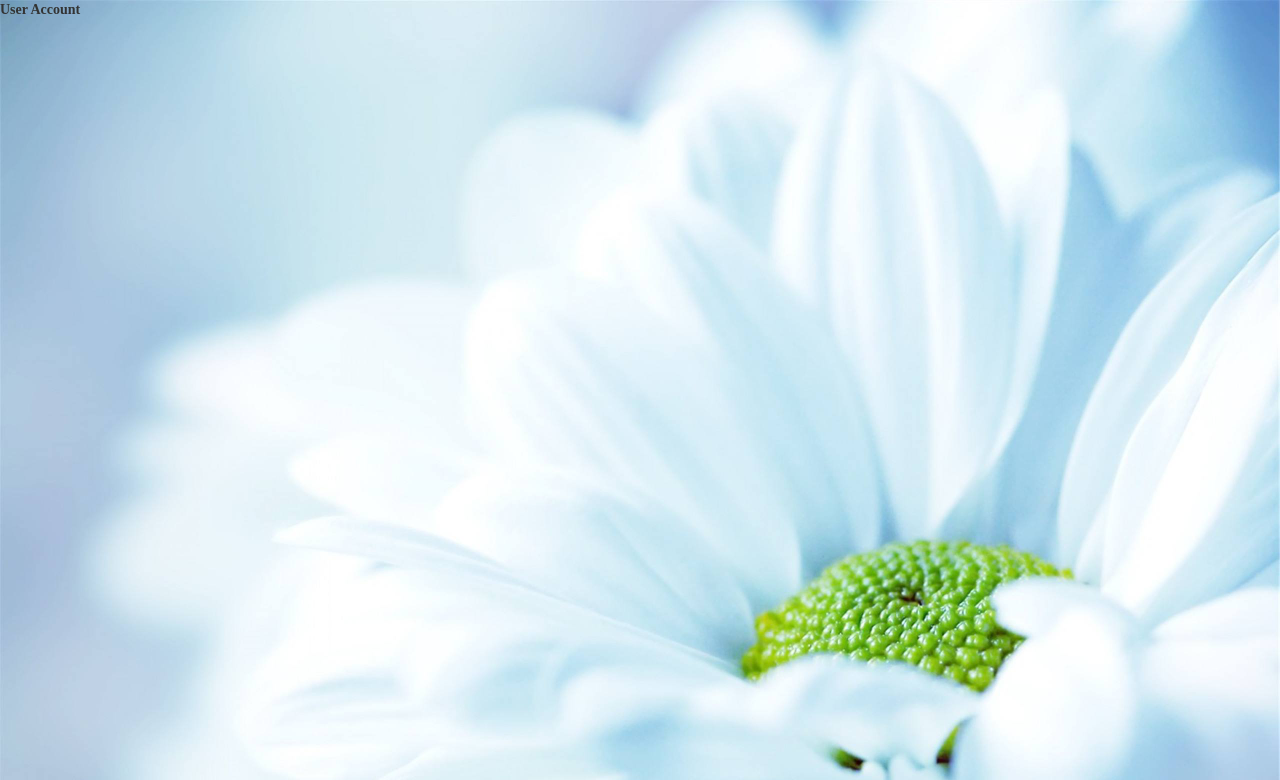
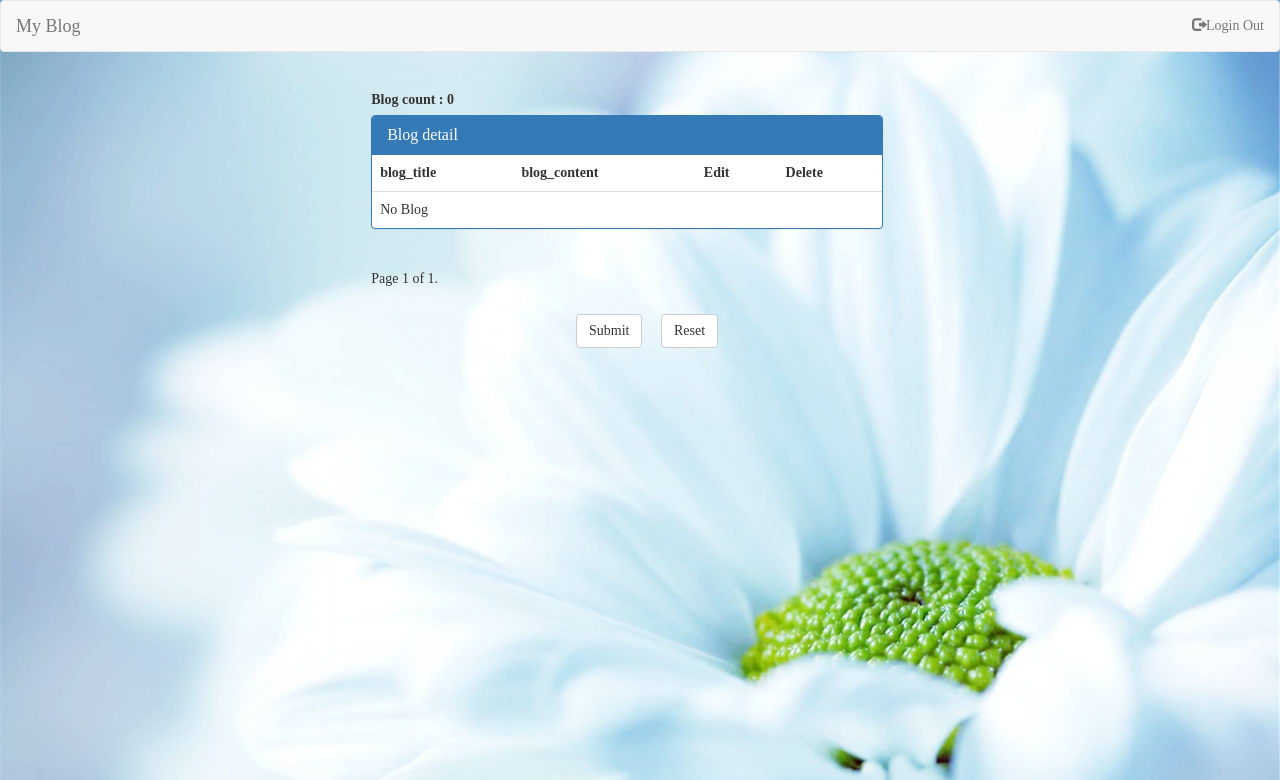
Before and after one commit to poochai1111/Python_MyBlog, a Django app: page /account/ in a window 1280 px wide. Shown: the top 780 px of the page. Run offline with Django 3.2, Linux system fonts and the light colour scheme; data that the repository does not hold is empty; some libraries are stand-ins or nearby versions.

Commit message:
account page

```diff
--- a/MyBlog/settings.py
+++ b/MyBlog/settings.py
@@ -81,7 +81,7 @@ WSGI_APPLICATION = 'MyBlog.wsgi.application'
 DATABASES = {
     'default': {
         'ENGINE': 'django.db.backends.mysql',
-        'NAME': 'myblog',
+        'NAME': 'my_blog',
         'USER': 'root',
         'PASSWORD': 'root',
         'HOST': 'localhost',
--- a/MyBlog/view.py
+++ b/MyBlog/view.py
@@ -3,6 +3,7 @@ from MyBlog.models import MyBlog
 from django.views.decorators.csrf import csrf_exempt
 from django.contrib.auth import authenticate, login
 from django.contrib.auth.models import User
+from django.core.paginator import Paginator, EmptyPage, PageNotAnInteger
 import datetime
 
 
@@ -15,7 +16,7 @@ def login_blog(request):
     if 'register' in request.GET:
         user_list = User.objects.all()
         return render(request, 'register.html', {"user_list": user_list})
-    elif'submit' in request.GET:
+    elif 'submit' in request.GET:
         name = request.GET['name']
         pwd = request.GET['password']
         user = authenticate(request, username=name, password=pwd)
@@ -63,4 +64,16 @@ def change_password(request):
 
 
 def account_display(request):
-    return render(request, 'Account.html')
+    user_name = request.user.username
+    blog = list(MyBlog.objects.filter(name=user_name))
+    paginator = Paginator(blog, 10)
+    page = request.GET.get('page')
+    try:
+        blog = paginator.page(page)
+    except PageNotAnInteger:
+        # If page is not an integer, deliver first page.
+        blog = paginator.page(1)
+    except EmptyPage:
+        # If page is out of range (e.g. 9999), deliver last page of results.
+        blog = paginator.page(paginator.num_pages)
+    return render(request, 'Account.html', {"blog_info": blog, "blog_count": len(blog)})
--- a/static/css/account.css
+++ b/static/css/account.css
@@ -4,3 +4,19 @@ body {
     background-size: 100%;
     height: 100%;
 }
+
+#account{
+    margin-left: 29%;
+    margin-top: 3%;
+    width:40%;
+    height: 450px;
+}
+
+#buttonGroup{
+    margin-left: 40%;
+    margin-top: 1%;
+}
+
+#reset{
+    margin-left: 15px;
+}
--- a/static/css/blog.css
+++ b/static/css/blog.css
@@ -6,7 +6,7 @@ body {
 }
 
 .blogDiv {
-    margin-top: 5%;
+    margin-top: 3%;
     margin-left: 28%;
     background-color: white;
     height: 700px;
--- a/templates/Account.html
+++ b/templates/Account.html
@@ -11,10 +11,73 @@
     <title>Account</title>
 </head>
 <body>
-<div id="register">
+<nav class="navbar navbar-default" role="navigation">
+    <div class="container-fluid">
+        <div class="navbar-header">
+            <a class="navbar-brand" href="{% url 'login' %}">My Blog</a>
+        </div>
+        <ul class="nav navbar-nav navbar-right">
+            <li><a href="{% url 'login' %}"><span class="glyphicon glyphicon-log-out"></span>Login Out</a></li>
+        </ul>
+    </div>
+</nav>
+<div id="account">
     <form action="" method="post">
         {% csrf_token %}
-        <label class="registerTitle">User Account</label><br/>
+        <label>Blog count : {{ blog_count }}</label>
+        <div class="panel panel-primary">
+            <div class="panel-heading">
+                <h3 class="panel-title">Blog detail</h3>
+            </div>
+            {% if blog_count > 0 %}
+                <table class="table">
+                    <th>blog_title</th>
+                    <th>blog_content</th>
+                    <th>Edit</th>
+                    <th>Delete</th>
+                    {% for blob in blog_info %}
+                        <tr>
+                            <td>{{ blob.title }}</td>
+                            <td>{{ blob.content }}</td>
+                            <td><input type="checkbox" name="Edit" id="{{ blog.id }}"/></td>
+                            <td><input type="checkbox" name="Delete" id="{{ blog.id }}"/></td>
+                        </tr>
+                    {% endfor %}
+                </table>
+            {% else %}
+                <table class="table">
+                    <th>blog_title</th>
+                    <th>blog_content</th>
+                    <th>Edit</th>
+                    <th>Delete</th>
+                    <tr>
+                        <td>No Blog</td>
+                        <td></td>
+                        <td></td>
+                        <td></td>
+                    </tr>
+                </table>
+            {% endif %}
+        </div>
+        <div class="pagination">
+            <span class="pager">
+                {% if blog_info.has_previous %}
+                    <a href="?page={{ blog_info.previous_page_number }}">Previous</a>
+                {% endif %}
+
+                <span class="current">
+                    Page {{ blog_info.number }} of {{ blog_info.paginator.num_pages }}.
+                </span>
+
+                {% if blog_info.has_next %}
+                    <a href="?page={{ blog_info.next_page_number }}">Next</a>
+                {% endif %}
+            </span>
+        </div>
+        <div id="buttonGroup">
+            <input type="submit" name="submit" id="submit" value="Submit" class="btn btn-default"/>
+            <input type="reset" name="reset" id="reset" value="Reset" class="btn btn-default"/>
+        </div>
     </form>
 </div>
 </body>
--- a/templates/Register.html
+++ b/templates/Register.html
@@ -17,9 +17,7 @@
             <a class="navbar-brand" href="{% url 'login' %}">My Blog</a>
         </div>
         <ul class="nav navbar-nav navbar-right">
-            <li><a href="{% url 'login' %}"><span class="glyphicon glyphicon-log-out"></span>Login Out</a></li>
             <li><a href="{% url 'login' %}"><span class="glyphicon glyphicon-log-in"></span>Login In</a></li>
-            <li><a href="{% url 'account' %}"><span class="glyphicon glyphicon-user"></span>User</a></li>
         </ul>
     </div>
 </nav>
```
Also changed, not shown: static/css/success.css (added, +12 -0 lines), templates/MainBlog.html (+11 -0 lines), templates/success.html (+19 -2 lines), static/js/success.js (added).
